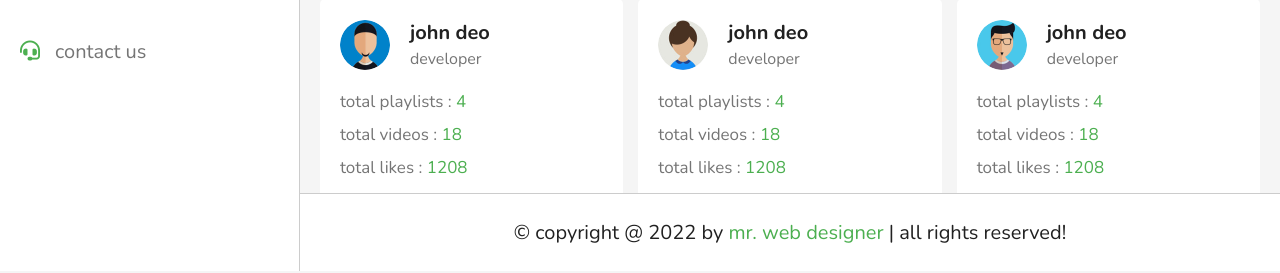
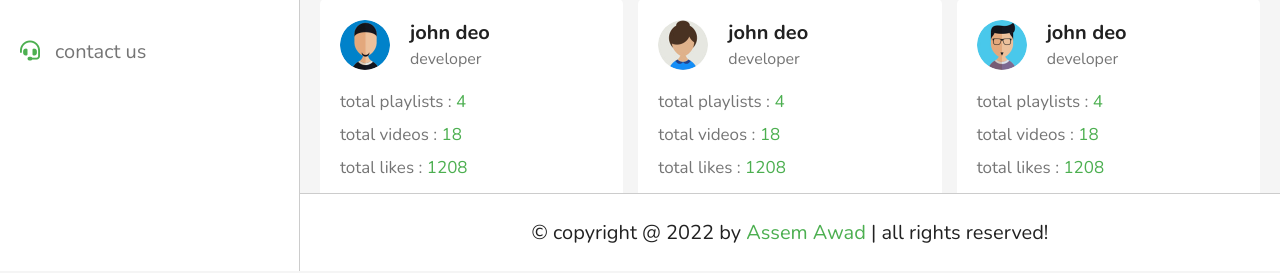
Before and after one commit to AssemAwadRagheb/education, a plain HTML site: page teachers.html in a window 1280 px wide. Shown: the part 529-802 px from the top of the page. Drawn offline with nearby package versions, Linux system fonts and the light colour scheme.

Commit message:
Update teachers.html

```diff
--- a/teachers.html
+++ b/teachers.html
@@ -205,7 +205,8 @@
 
 <footer class="footer">
 
-   &copy; copyright @ 2022 by <span>mr. web designer</span> | all rights reserved!
+   &copy; copyright @ 2022 by <span>Assem Awad</span> | all rights reserved!
+
 
 </footer>
 
@@ -214,4 +215,5 @@
 
 
 </body>
+
 </html>
```
